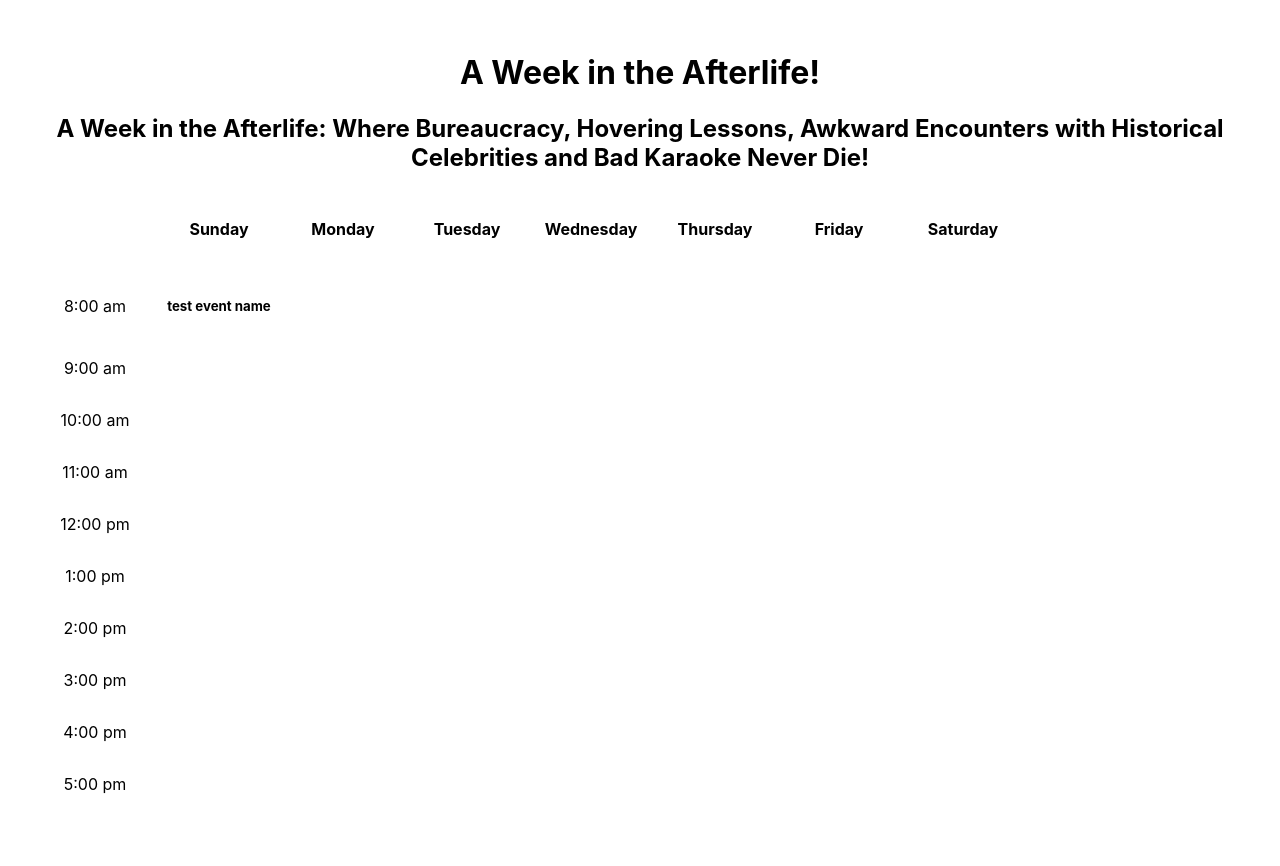
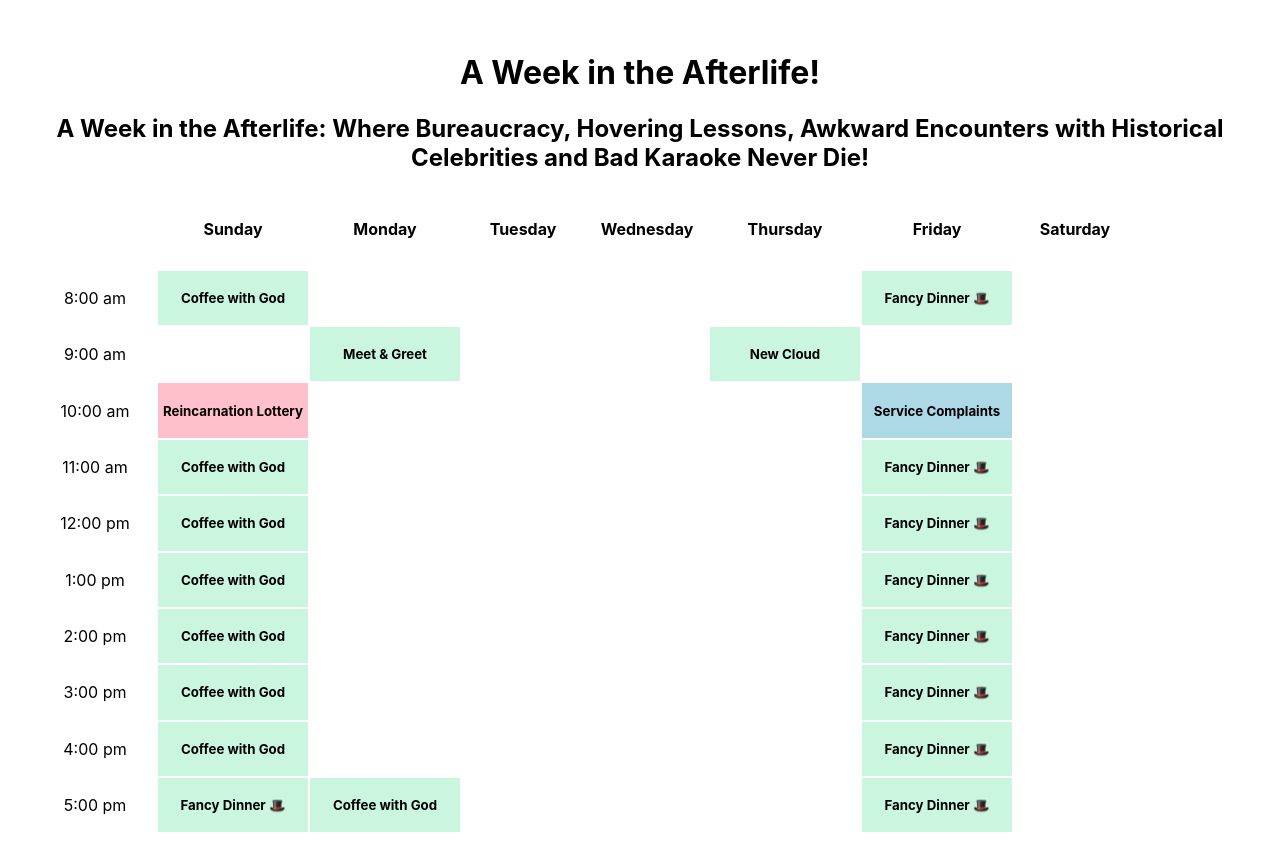
Before and after one commit to Teklemya/Lab01-Calendar, a React (Vite) app in the folder timetabled/: page / in a window 1280 px wide. Before the commit the page ends 843 px from the top, so only its background shows below. Built offline with nearby package versions, Linux system fonts and the light colour scheme.

Commit message:
fixing css

```diff
--- a/timetabled/src/Components/Calendar.jsx
+++ b/timetabled/src/Components/Calendar.jsx
@@ -19,40 +19,111 @@ const Calendar = () => {
         <tbody>
           <tr>
             <td className="time">8:00 am</td>
-            <Event />
+            <Event event='Coffee with God' color ='green'/>
+            <td></td>
+            <td></td>
+            <td></td>
+            <td></td>
+            <Event event='Fancy Dinner 🎩' color ='green'/>
+            <td></td>
+
           </tr>
           <tr>
             {" "}
             <td className="time">9:00 am</td>
+            <td></td>
+             <Event event='Meet & Greet ' color ='green'/>
+             <td></td>
+            <td></td>
+            <Event event='New Cloud' color ='green'/>
+            <td></td>
+
+            <td></td>
           </tr>
           <tr>
             {" "}
             <td className="time">10:00 am</td>
+            <Event event='Reincarnation Lottery' color ='pink'/>
+            <td></td>
+            <td></td>
+            <td></td>
+            <td></td>
+            <Event event='Service Complaints' color ='blue'/>
+            <td></td>
           </tr>
           <tr>
             {" "}
             <td className="time">11:00 am</td>
+            <Event event='Coffee with God' color ='green'/>
+            <td></td>
+            <td></td>
+            <td></td>
+            <td></td>
+            <Event event='Fancy Dinner 🎩' color ='green'/>
+            <td></td>
           </tr>
           <tr>
             {" "}
             <td className="time">12:00 pm</td>
+            <Event event='Coffee with God' color ='green'/>
+            <td></td>
+            <td></td>
+            <td></td>
+            <td></td>
+            <Event event='Fancy Dinner 🎩' color ='green'/>
+            <td></td>
           </tr>
           <tr>
             {" "}
             <td className="time">1:00 pm</td>
+            <Event event='Coffee with God' color ='green'/>
+            <td></td>
+            <td></td>
+            <td></td>
+            <td></td>
+            <Event event='Fancy Dinner 🎩' color ='green'/>
+            <td></td>
           </tr>
           <tr>
             {" "}
             <td className="time">2:00 pm</td>
+            <Event event='Coffee with God' color ='green'/>
+            <td></td>
+            <td></td>
+            <td></td>
+            <td></td>
+            <Event event='Fancy Dinner 🎩' color ='green'/>
+            <td></td>
           </tr>
           <tr>
             <td className="time">3:00 pm</td>
+            <Event event='Coffee with God' color ='green'/>
+            <td></td>
+            <td></td>
+            <td></td>
+            <td></td>
+            <Event event='Fancy Dinner 🎩' color ='green'/>
+            <td></td>
           </tr>
           <tr>
             <td className="time">4:00 pm</td>
+            <Event event='Coffee with God' color ='green'/>
+            <td></td>
+            <td></td>
+            <td></td>
+            <td></td>
+            <Event event='Fancy Dinner 🎩' color ='green'/>
+            <td></td>
           </tr>
           <tr>
             <td className="time">5:00 pm</td>
+            <Event event='Fancy Dinner 🎩' color ='green'/>
+            <Event event='Coffee with God' color ='green'/>
+            <td></td>
+            <td></td>
+            <td></td>
+            <Event event='Fancy Dinner 🎩' color ='green'/>
+            <td></td>
           </tr>
         </tbody>
       </table>
--- a/timetabled/src/Components/Event.jsx
+++ b/timetabled/src/Components/Event.jsx
@@ -1,9 +1,16 @@
-const Event = () => {
+import PropTypes from 'prop-types';
+
+
+const Event = ({color, event}) => {
   return (
-    <td className="Event">
-        <h5>test event name</h5>
+    <td className={'Event ' + color}>
+        <h5>{event}</h5>
     </td>
   )
-}
+};
+Event.propTypes = {
+    color: PropTypes.string.isRequired,
+    event: PropTypes.string.isRequired,
+  };
 
 export default Event
--- a/timetabled/src/index.css
+++ b/timetabled/src/index.css
@@ -17,3 +17,19 @@ td {
 .time {
   height: 40px;
 }
+.Event{
+  width: 140px;
+}
+.Event h6, h5{
+  line-height: 0px;
+  align-content: center;
+}
+.pink{
+  background-color: #FFC0CB;
+}
+.blue{
+  background-color: #ADD8E6;
+}
+.green{
+  background-color: rgb(202, 245, 222);
+}
```
